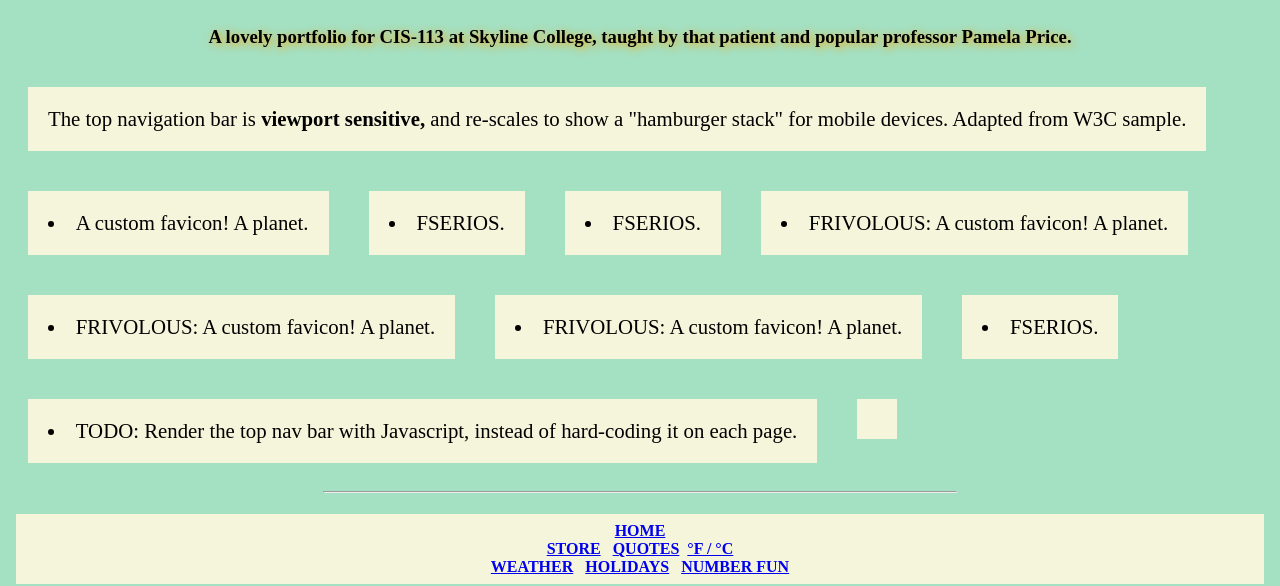
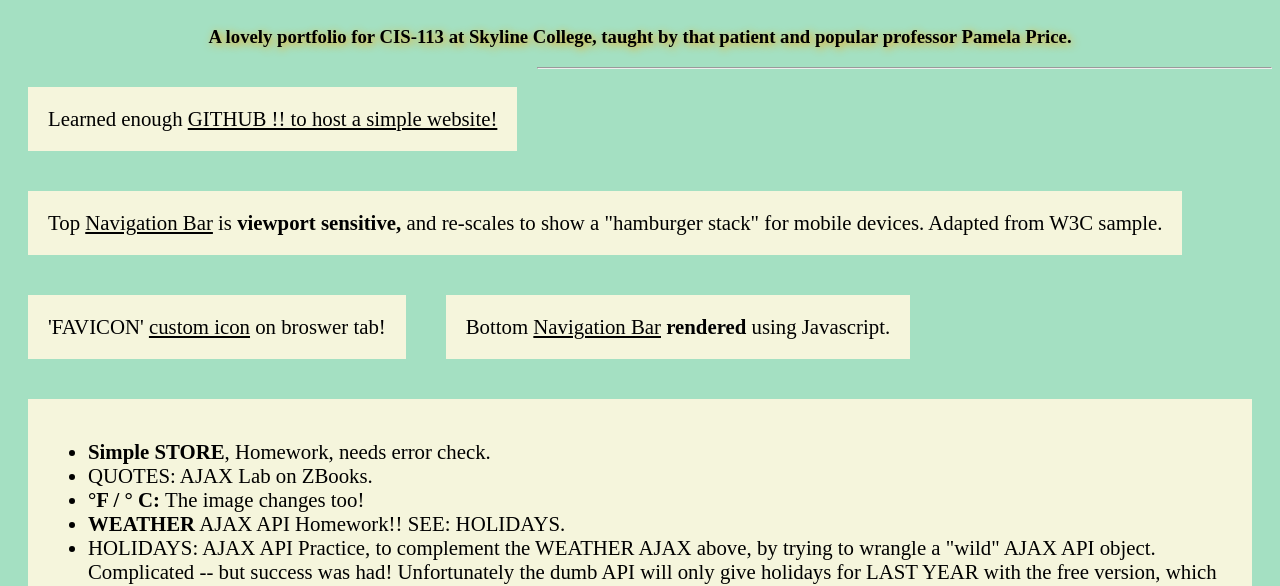
Before and after one commit to cis-111/cis-111.github.io, a plain HTML site: page index.html in a window 1280 px wide. Shown: the part 207-793 px from the top of the page. Drawn offline with Linux system fonts and the light colour scheme.

Commit message:
Minor3
Minor3

```diff
--- a/index.html
+++ b/index.html
@@ -34,33 +34,34 @@
 			<div class="row">
 				<div class="column">
 				<!-- TODO: TILE sections using _______ -->
-					The top navigation bar is <strong>viewport sensitive,</strong> and re-scales to show a "hamburger stack" for mobile devices. Adapted from W3C sample.</li>
+				Learned enough <u>GITHUB !! to host a simple website!</U>
 				</div>
 				<div class="column">
-					<li>A custom favicon! A planet.</li>
+				<!-- TODO: TILE sections using _______ -->
+					Top <u>Navigation Bar</U> is <strong>viewport sensitive,</strong> and re-scales to show a "hamburger stack" for mobile devices. Adapted from W3C sample.
 				</div>
 				<div class="column" id="menu">
-					<li>FSERIOS. </li>
+					'FAVICON' <u>custom icon</u> on broswer tab!
 				</div>
 				<div class="column" id="menu">
-					<li>FSERIOS. </li>
+					Bottom <u>Navigation Bar</u> <strong>rendered</strong> using Javascript.
+				</div>
+				<hr>
+				<div class="column" id="menu">
+					<ul>
+					<li><strong>Simple STORE</strong>, Homework, needs error check.</li>
+					<li>QUOTES: AJAX Lab on ZBooks.</li>
+					<li><strong>&deg;F / &deg; C: </strong> The image changes	too!</li>
+
+					<li><strong>WEATHER</strong> AJAX API Homework!!  SEE: HOLIDAYS.</li>
+
+					<li>HOLIDAYS: AJAX API Practice, to complement the WEATHER AJAX above, by trying to wrangle a "wild" AJAX API object. Complicated -- but success was had!  Unfortunately the dumb API will only give holidays for LAST YEAR with the free version, which is frustrating. </li>
+
+					<li>NUMBER FUN. Note that it changes every time the input field changes, without waiting to press 'enter.' </li>
+					</ul>
 				</div>
 				<div class="column" id="menu">
-					<li>FRIVOLOUS: A custom favicon! A planet.</li>
-				</div>
-				<div class="column" id="menu">
-					<li>FRIVOLOUS: A custom favicon! A planet.</li>
-				</div>
-				<div class="column" id="menu">
-					<li>FRIVOLOUS: A custom favicon! A planet.</li>
-				</div>
-				<div class="column" id="menu">
-					<li>FSERIOS. </li>
-				</div>
-				<div class="column" id="menu">
-					<li>TODO: Render the top nav bar with Javascript, instead of hard-coding it on each page.</li>
-				</div>
-				<div class="column" id="itemorder">
+					TODO: Render the top nav bar with Javascript, instead of hard-coding it on each page. DONE!
 				</div>
 			</div>
 			</main>
```
Also changed, not shown: Temp_Convert/index.html (+3 -0 lines).
